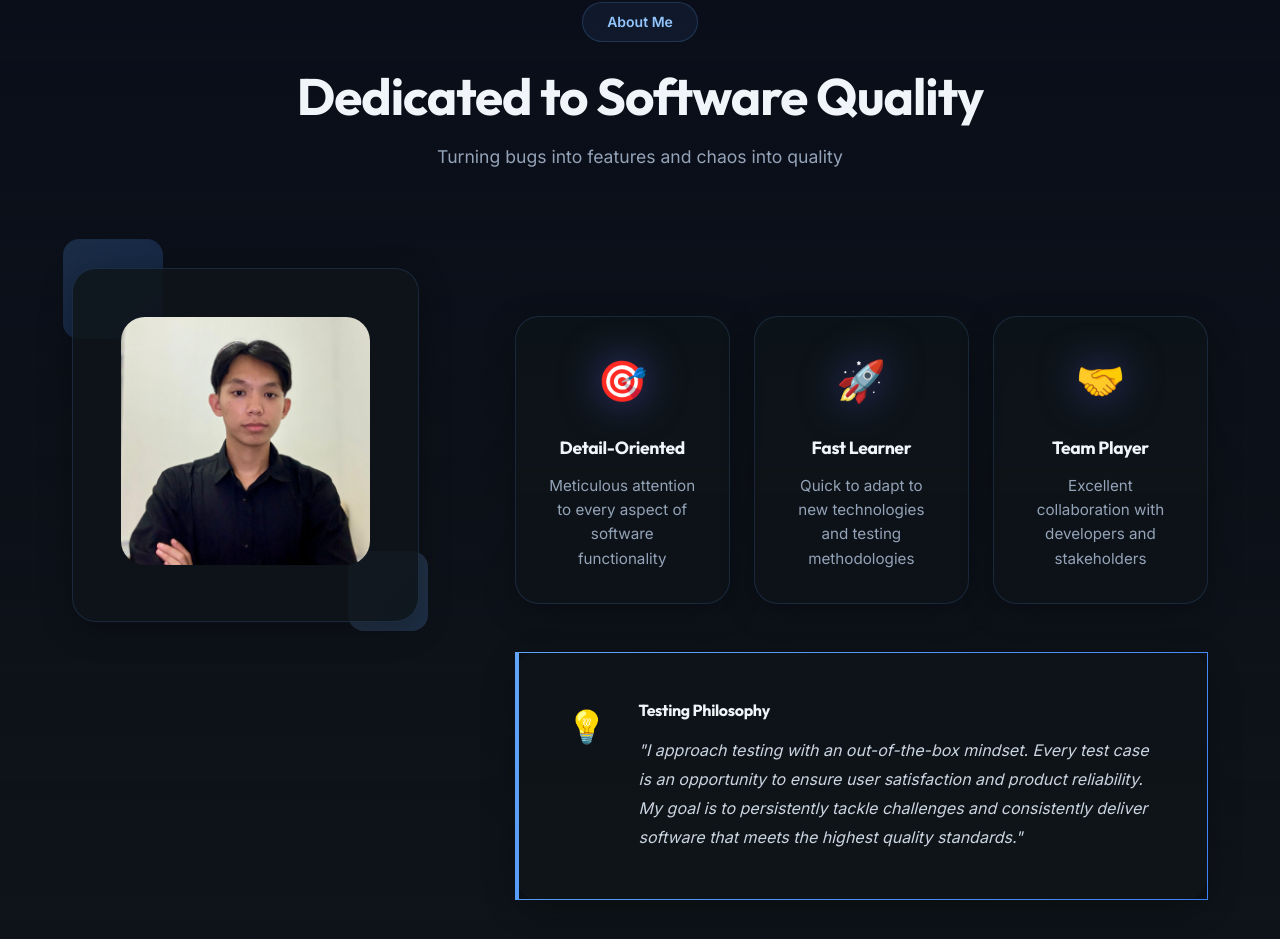
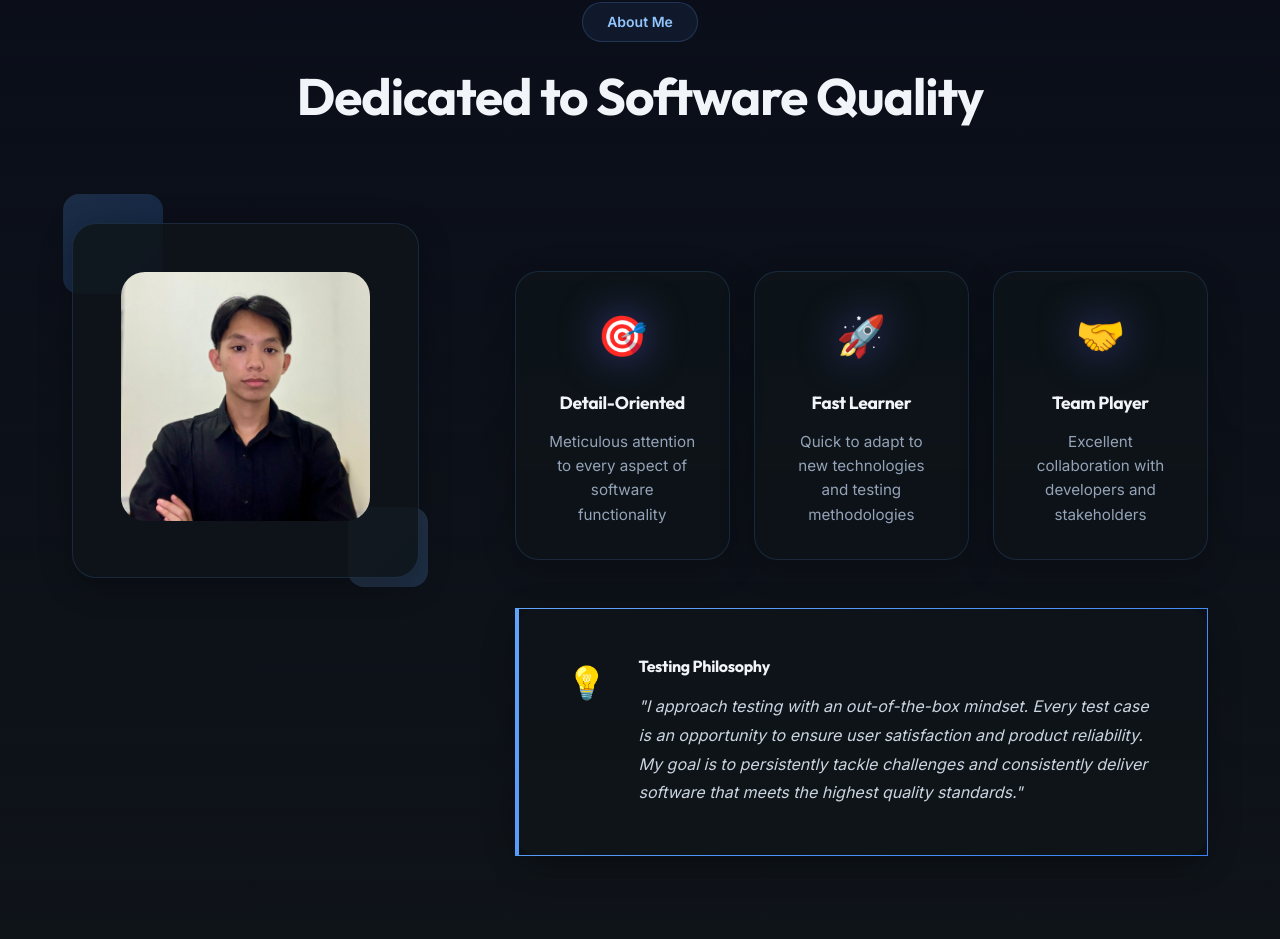
Before and after one commit to farelbaihaky/website-portfolio, a React (Vite) app: page / in a window 1280 px wide. Shown: the part 1066-2005 px from the top of the page. Built offline with nearby package versions, Linux system fonts and the light colour scheme.

Commit message:
update cv again

```diff
--- a/src/components/About.jsx
+++ b/src/components/About.jsx
@@ -7,7 +7,6 @@ const About = () => {
                 <div className="section-header">
                     <span className="section-label badge">About Me</span>
                     <h2>Dedicated to Software Quality</h2>
-                    <p>Turning bugs into features and chaos into quality</p>
                 </div>
 
                 <div className="about-content">
```
